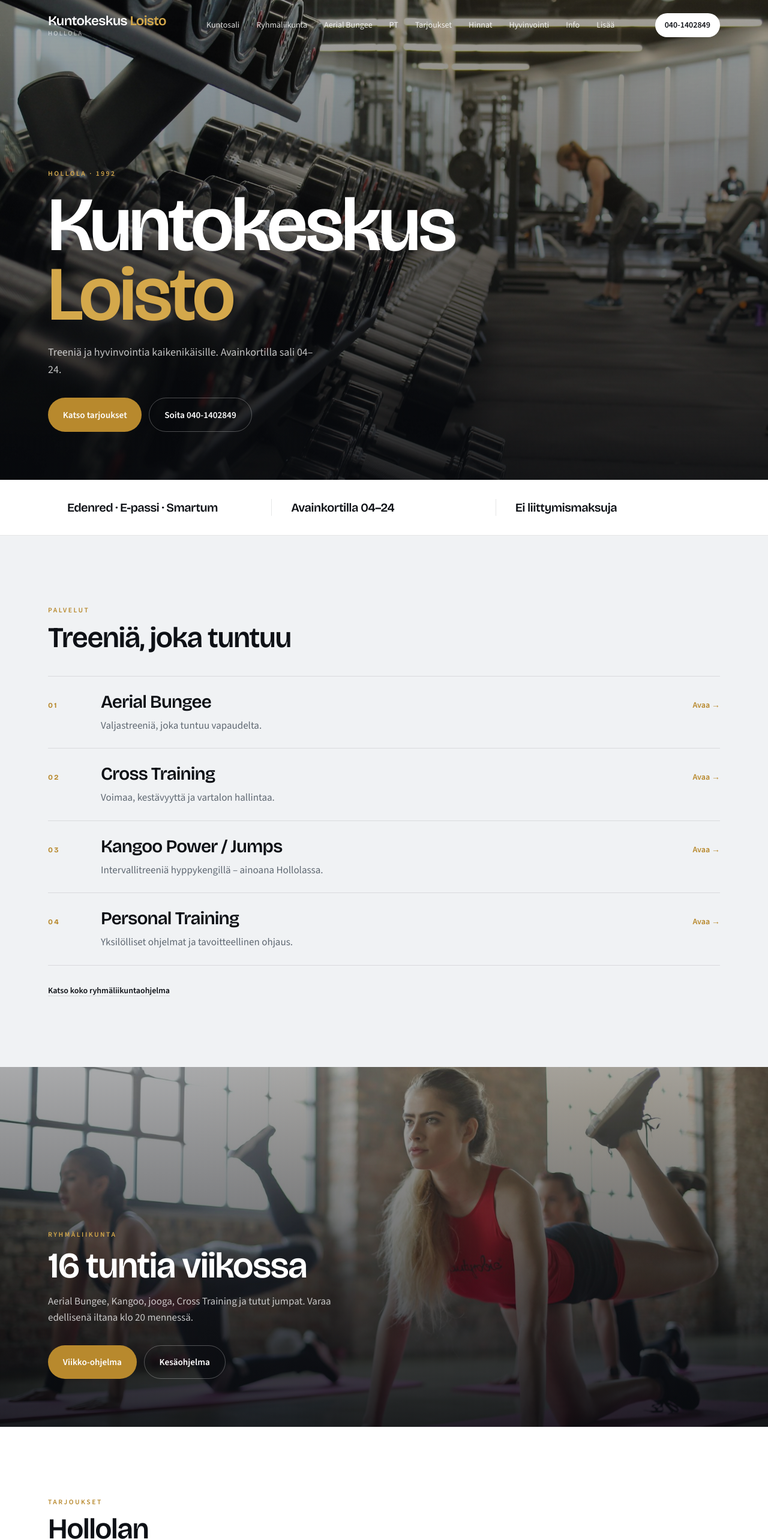
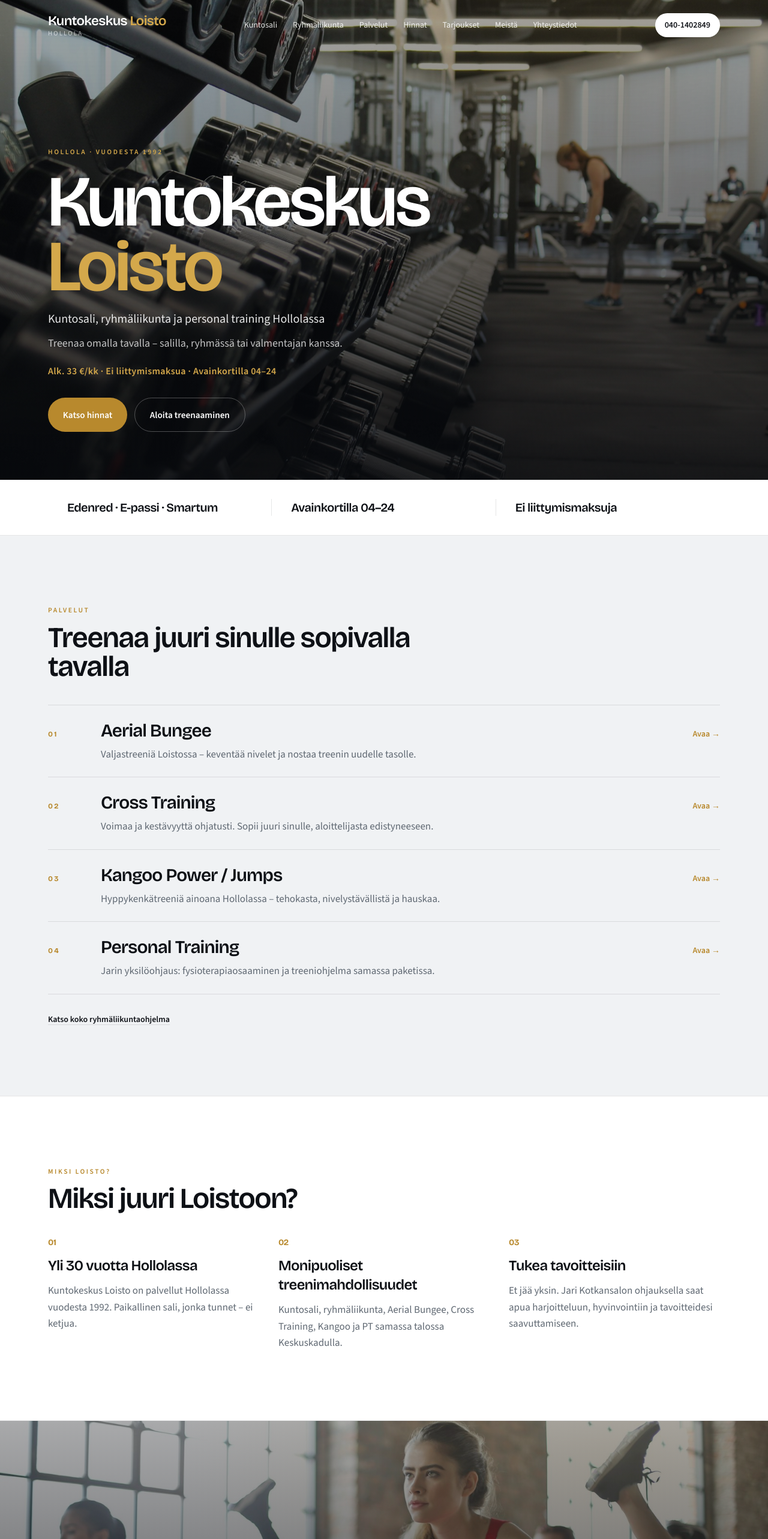
Before and after one commit to Handleri655/Kuntokeskus_loisto, a Next.js app: page /koti in a window 1280 px wide. Shown: the top 2566 px of the page at 60% size. Built offline with nearby package versions, Linux system fonts and the light colour scheme.

Commit message:
Improve sales copy, tighten nav, add Why Loisto and SEO.
Co-authored-by: Cursor <cursoragent@cursor.com>

```diff
--- a/data/prices.json
+++ b/data/prices.json
@@ -2,7 +2,7 @@
   "updatedAt": "2026-08-09T18:44:08.192Z",
   "headline": {
     "eyebrow": "Hinnasto 1.1.2026 alk.",
-    "title": "Hollolan edullisimmat treenit",
+    "title": "Kuntosali alk. 33 €/kk",
     "lead": "Ei liittymismaksuja. Kuukausi-, määrä- tai kertakortti – maksa kuukausittain tai kerralla.",
     "highlightKuntosali": "33 €/kk",
     "highlightRyhmaliikunta": "43 €/kk",
--- a/src/app/koti/page.tsx
+++ b/src/app/koti/page.tsx
@@ -1,11 +1,19 @@
+import type { Metadata } from "next";
 import Image from "next/image";
 import Link from "next/link";
 import { ContactCTA } from "@/components/ContactCTA";
 import { Reveal } from "@/components/Reveal";
 import { getPrices } from "@/lib/prices";
-import { services, site } from "@/lib/site";
+import { services, site, whyLoisto } from "@/lib/site";
 
 export const dynamic = "force-dynamic";
+
+export const metadata: Metadata = {
+  title: "Kuntosali Hollola | Kuntokeskus Loisto",
+  description:
+    "Kuntokeskus Loisto tarjoaa kuntosalin, ryhmäliikuntaa, Aerial Bungeeta, Cross Trainingia ja Personal Trainingia Hollolassa. Avainkortilla sali klo 04–24. Ei liittymismaksuja.",
+  alternates: { canonical: "/koti" },
+};
 
 const featured = services.slice(0, 4);
 
@@ -17,7 +25,7 @@ export default async function HomePage() {
       <section className="relative isolate min-h-[100svh] overflow-hidden bg-ink text-white">
         <Image
           src="/images/hero-gym.jpg"
-          alt="Kuntosaliharjoittelua Kuntokeskus Loistossa"
+          alt="Kuntosaliharjoittelua Kuntokeskus Loistossa Hollolassa"
           fill
           priority
           className="animate-drift object-cover object-center"
@@ -27,23 +35,29 @@ export default async function HomePage() {
         <div className="grain absolute inset-0" />
         <div className="container-page relative flex min-h-[100svh] flex-col justify-end pb-14 pt-32 md:pb-20">
           <p className="eyebrow animate-rise text-accent-bright">
-            Hollola · {site.founded}
+            Hollola · vuodesta {site.founded}
           </p>
-          <h1 className="animate-rise-delay-1 font-display mt-5 max-w-5xl text-[clamp(3.8rem,12vw,8rem)] font-semibold leading-[0.9] tracking-tight">
+          <h1 className="animate-rise-delay-1 font-display mt-5 max-w-5xl text-[clamp(3.4rem,11vw,7.5rem)] font-semibold leading-[0.9] tracking-tight">
             Kuntokeskus
             <br />
             <span className="text-accent-bright">Loisto</span>
           </h1>
-          <p className="animate-rise-delay-2 mt-6 max-w-md text-base leading-relaxed text-white/75 md:text-lg">
-            Treeniä ja hyvinvointia kaikenikäisille. Avainkortilla sali{" "}
-            {site.keycardHours}.
+          <p className="animate-rise-delay-2 mt-5 max-w-xl text-lg font-medium text-white/90 md:text-xl">
+            Kuntosali, ryhmäliikunta ja personal training Hollolassa
+          </p>
+          <p className="animate-rise-delay-2 mt-3 max-w-lg text-base leading-relaxed text-white/75 md:text-lg">
+            Treenaa omalla tavalla – salilla, ryhmässä tai valmentajan kanssa.
+          </p>
+          <p className="animate-rise-delay-2 mt-5 text-sm font-semibold tracking-wide text-accent-bright md:text-base">
+            Alk. {prices.headline.highlightKuntosali} · Ei liittymismaksua ·
+            Avainkortilla {site.keycardHours}
           </p>
           <div className="animate-rise-delay-2 mt-8 flex flex-wrap gap-3">
-            <Link href="/tarjoukset" className="btn-accent">
-              Katso tarjoukset
+            <Link href="/hinnat" className="btn-accent">
+              Katso hinnat
             </Link>
             <a href={site.phoneHref} className="btn-ghost">
-              Soita {site.phone}
+              Aloita treenaaminen
             </a>
           </div>
         </div>
@@ -70,7 +84,7 @@ export default async function HomePage() {
           <Reveal>
             <p className="eyebrow text-accent">Palvelut</p>
             <h2 className="font-display mt-3 max-w-2xl text-4xl font-semibold tracking-tight md:text-5xl">
-              Treeniä, joka tuntuu
+              Treenaa juuri sinulle sopivalla tavalla
             </h2>
           </Reveal>
 
@@ -108,10 +122,34 @@ export default async function HomePage() {
         </div>
       </section>
 
+      <section className="border-y border-[var(--line)] bg-white section-pad">
+        <div className="container-page">
+          <Reveal>
+            <p className="eyebrow text-accent">Miksi Loisto?</p>
+            <h2 className="font-display mt-3 max-w-2xl text-4xl font-semibold tracking-tight md:text-5xl">
+              Miksi juuri Loistoon?
+            </h2>
+          </Reveal>
+          <div className="mt-10 grid gap-8 md:grid-cols-3">
+            {whyLoisto.map((item, i) => (
+              <Reveal key={item.title} delay={i * 0.05}>
+                <p className="font-display text-sm font-bold tracking-[0.16em] text-accent">
+                  {String(i + 1).padStart(2, "0")}
+                </p>
+                <h3 className="font-display mt-3 text-2xl font-semibold tracking-tight">
+                  {item.title}
+                </h3>
+                <p className="mt-3 text-muted leading-relaxed">{item.text}</p>
+              </Reveal>
+            ))}
+          </div>
+        </div>
+      </section>
+
       <section className="relative min-h-[70vh] overflow-hidden bg-ink text-white md:min-h-[75vh]">
         <Image
           src="/images/group-fitness.jpg"
-          alt="Ryhmäliikuntaa"
+          alt="Ryhmäliikuntaa Kuntokeskus Loistossa"
           fill
           className="object-cover object-center"
           sizes="100vw"
@@ -142,15 +180,14 @@ export default async function HomePage() {
       <section className="section-pad bg-white">
         <div className="container-page grid gap-12 lg:grid-cols-[1fr_1.05fr] lg:items-end">
           <Reveal>
-            <p className="eyebrow text-accent">Tarjoukset</p>
+            <p className="eyebrow text-accent">Hinnat & tarjoukset</p>
             <h2 className="font-display mt-3 text-4xl font-semibold tracking-tight md:text-5xl">
-              Hollolan
-              <br />
-              halvimmat treenit
+              Kuntosali alk.{" "}
+              <span className="text-accent">{prices.headline.highlightKuntosali}</span>
             </h2>
             <p className="mt-4 max-w-md text-muted leading-relaxed">
-              Superetu alk. {prices.headline.highlightKuntosali}. Fitness
-              sisältää salin, jumpata, Aerial Bungeen ja Cross Trainingin.
+              Ei liittymismaksuja. Fitness sisältää salin, jumpata, Aerial
+              Bungeen ja Cross Trainingin.
             </p>
             <div className="mt-8 flex flex-wrap gap-3">
               <Link href="/tarjoukset" className="btn-accent">
@@ -183,8 +220,8 @@ export default async function HomePage() {
       </section>
 
       <ContactCTA
-        title="Tule treenaamaan"
-        text="Soita tai poikkea Keskuskatu 4:ään Hollolassa. Autamme alkuun."
+        title="Tule tutustumaan"
+        text="Soita tai poikkea Keskuskatu 4:ään Hollolassa. Autamme alkuun – ilman liittymismaksua."
       />
     </>
   );
--- a/src/app/kuntosali/page.tsx
+++ b/src/app/kuntosali/page.tsx
@@ -4,9 +4,9 @@ import { PageHero } from "@/components/PageHero";
 import { Reveal } from "@/components/Reveal";
 
 export const metadata: Metadata = {
-  title: "Kuntosali",
+  title: "Kuntosali Hollola",
   description:
-    "Kuntosalipalvelut Hollolassa – yksilölliset ohjelmat, kuntotestaus ja avainkortilla treeni klo 04–24.",
+    "Kuntosali Hollolassa – Kuntokeskus Loisto. Yksilölliset ohjelmat, kuntotestaus ja avainkortilla treeni klo 04–24. Ei liittymismaksuja.",
 };
 
 export default function KuntosaliPage() {
--- a/src/app/layout.tsx
+++ b/src/app/layout.tsx
@@ -18,12 +18,19 @@ const body = Source_Sans_3({
 
 export const metadata: Metadata = {
   title: {
-    default: `${site.name} Oy | Hollola`,
+    default: "Kuntosali Hollola | Kuntokeskus Loisto",
     template: `%s | ${site.name}`,
   },
   description:
-    "Kuntokeskus Loisto – kuntosali, ryhmäliikunta, Aerial Bungee, PT, solarium ja hyvinvointipalvelut Hollolassa. Avainkortilla treenaat klo 04–24.",
+    "Kuntokeskus Loisto tarjoaa kuntosalin, ryhmäliikuntaa, Aerial Bungeeta, Cross Trainingia ja Personal Trainingia Hollolassa. Avainkortilla sali klo 04–24. Ei liittymismaksuja.",
   metadataBase: new URL("https://kuntokeskusloisto.fi"),
+  openGraph: {
+    title: "Kuntosali Hollola | Kuntokeskus Loisto",
+    description:
+      "Kuntosali, ryhmäliikunta ja personal training Hollolassa vuodesta 1992.",
+    locale: "fi_FI",
+    type: "website",
+  },
 };
 
 export default function RootLayout({
--- a/src/app/loisto/page.tsx
+++ b/src/app/loisto/page.tsx
@@ -6,18 +6,18 @@ import { PageHero } from "@/components/PageHero";
 import { Reveal } from "@/components/Reveal";
 
 export const metadata: Metadata = {
-  title: "Loisto",
+  title: "Meistä",
   description:
-    "Tutustu Kuntokeskus Loistoon – kuntosali, ryhmäliikunta, solarium, PT ja hyvinvointi Hollolassa.",
+    "Kuntokeskus Loisto on palvellut Hollolassa vuodesta 1992. Tutustu saliin, palveluihin ja Jari Kotkansalon osaamiseen.",
 };
 
 export default function LoistoPage() {
   return (
     <>
       <PageHero
-        eyebrow="Loisto"
-        title="Treenaa kovaa Hollolassa"
-        lead="Kuntosali · ryhmäliikunta · solarium · personal training · painonpudotus. Toimivat & viihtyisät tilat kunnon kohotukseen."
+        eyebrow="Meistä"
+        title="Hollolassa vuodesta 1992"
+        lead="Kuntosali · ryhmäliikunta · solarium · personal training · painonpudotus. Paikallinen kuntokeskus, jossa treenaat omalla tavallasi."
         image="/images/hero-gym.jpg"
         imageAlt="Kuntokeskus Loisto"
       />
--- a/src/app/tarjoukset/page.tsx
+++ b/src/app/tarjoukset/page.tsx
@@ -10,7 +10,7 @@ import { site } from "@/lib/site";
 export const metadata: Metadata = {
   title: "Tarjoukset",
   description:
-    "Hollolan halvimmat treenit – tutustumistreenit, vuoden superetu, PT-edut ja hoitosarjat Kuntokeskus Loistossa.",
+    "Tutustumistreenit, vuoden superetu, PT-edut ja hoitosarjat Kuntokeskus Loistossa Hollolassa. Kuntosali alk. 33 €/kk.",
 };
 
 export const dynamic = "force-dynamic";
@@ -22,7 +22,7 @@ export default async function TarjouksetPage() {
     <>
       <PageHero
         eyebrow="Tarjoukset"
-        title="Hollolan halvimmat treenit"
+        title="Tarjoukset Loistossa"
         lead="Tutustumistreenit, vuoden superetu, PT-edut ja hyvinvointitarjoukset – kaikki yhdestä paikasta."
         image="/images/hero-hinnat.jpg"
         imageAlt="Treenitarjoukset Kuntokeskus Loistossa"
@@ -280,7 +280,7 @@ export default async function TarjouksetPage() {
               <div className="relative aspect-[3/4] overflow-hidden rounded-[1.1rem]">
                 <Image
                   src="/images/tarjoukset-flyer.png"
-                  alt="Hollolan halvimmat treenit -tarjouslehti"
+                  alt="Kuntokeskus Loiston tarjouslehti"
                   fill
                   className="object-cover object-top"
                   sizes="(max-width: 1024px) 100vw, 50vw"
--- a/src/components/Header.tsx
+++ b/src/components/Header.tsx
@@ -2,12 +2,13 @@
 
 import Link from "next/link";
 import { useEffect, useState } from "react";
-import { moreNav, nav, site } from "@/lib/site";
+import { nav, servicesNav, site } from "@/lib/site";
 
 export function Header() {
   const [scrolled, setScrolled] = useState(false);
   const [open, setOpen] = useState(false);
-  const [moreOpen, setMoreOpen] = useState(false);
+  const [servicesOpen, setServicesOpen] = useState(false);
+  const [mobileServicesOpen, setMobileServicesOpen] = useState(false);
 
   useEffect(() => {
     const onScroll = () => setScrolled(window.scrollY > 24);
@@ -22,6 +23,10 @@ export function Header() {
       document.body.style.overflow = "";
     };
   }, [open]);
+
+  const linkClass = scrolled
+    ? "text-ink-soft hover:bg-mist hover:text-ink"
+    : "text-white/85 hover:bg-white/10 hover:text-white";
 
   return (
     <header
@@ -52,45 +57,38 @@ export function Header() {
           </div>
         </Link>
 
-        <nav className="hidden items-center gap-1 lg:flex">
-          {nav.map((item) => (
+        <nav className="hidden items-center gap-0.5 lg:flex">
+          {nav.slice(0, 2).map((item) => (
             <Link
               key={item.href}
               href={item.href}
-              className={`rounded-full px-3 py-2 text-sm font-medium transition-colors ${
-                scrolled
-                  ? "text-ink-soft hover:bg-mist hover:text-ink"
-                  : "text-white/85 hover:bg-white/10 hover:text-white"
-              }`}
+              className={`rounded-full px-3 py-2 text-sm font-medium transition-colors ${linkClass}`}
             >
               {item.label}
             </Link>
           ))}
+
           <div
             className="relative"
-            onMouseEnter={() => setMoreOpen(true)}
-            onMouseLeave={() => setMoreOpen(false)}
+            onMouseEnter={() => setServicesOpen(true)}
+            onMouseLeave={() => setServicesOpen(false)}
           >
             <button
               type="button"
-              className={`rounded-full px-3 py-2 text-sm font-medium transition-colors ${
-                scrolled
-                  ? "text-ink-soft hover:bg-mist hover:text-ink"
-                  : "text-white/85 hover:bg-white/10 hover:text-white"
-              }`}
-              aria-expanded={moreOpen}
+              className={`rounded-full px-3 py-2 text-sm font-medium transition-colors ${linkClass}`}
+              aria-expanded={servicesOpen}
             >
-              Lisää
+              Palvelut
             </button>
             <div
-              className={`absolute right-0 top-full min-w-[14rem] pt-2 transition ${
-                moreOpen
+              className={`absolute left-0 top-full min-w-[16rem] pt-2 transition ${
+                servicesOpen
                   ? "pointer-events-auto opacity-100"
                   : "pointer-events-none opacity-0"
               }`}
             >
               <div className="overflow-hidden rounded-2xl border border-[var(--line)] bg-white py-2 shadow-xl shadow-black/10">
-                {moreNav.map((item) => (
+                {servicesNav.map((item) => (
                   <Link
                     key={item.href}
                     href={item.href}
@@ -102,6 +100,16 @@ export function Header() {
               </div>
             </div>
           </div>
+
+          {nav.slice(2).map((item) => (
+            <Link
+              key={item.href}
+              href={item.href}
+              className={`rounded-full px-3 py-2 text-sm font-medium transition-colors ${linkClass}`}
+            >
+              {item.label}
+            </Link>
+          ))}
         </nav>
 
         <div className="flex items-center gap-2">
@@ -153,7 +161,7 @@ export function Header() {
         } overflow-hidden border-t border-[var(--line)] bg-[rgba(251,252,253,0.98)] transition-all duration-500`}
       >
         <div className="container-page flex max-h-[calc(100dvh-4.5rem)] flex-col gap-1 overflow-y-auto py-6 text-ink">
-          {[...nav, ...moreNav].map((item) => (
+          {nav.slice(0, 2).map((item) => (
             <Link
               key={item.href}
               href={item.href}
@@ -163,6 +171,40 @@ export function Header() {
               {item.label}
             </Link>
           ))}
+
+          <button
+            type="button"
+            className="flex items-center justify-between rounded-xl px-3 py-3 text-left font-medium text-ink-soft transition hover:bg-mist hover:text-ink"
+            onClick={() => setMobileServicesOpen((v) => !v)}
+            aria-expanded={mobileServicesOpen}
+          >
+            Palvelut
+            <span className="text-muted">{mobileServicesOpen ? "−" : "+"}</span>
+          </button>
+          {mobileServicesOpen
+            ? servicesNav.map((item) => (
+                <Link
+                  key={item.href}
+                  href={item.href}
+                  onClick={() => setOpen(false)}
+                  className="rounded-xl px-6 py-2.5 text-ink-soft transition hover:bg-mist hover:text-ink"
+                >
+                  {item.label}
+                </Link>
+              ))
+            : null}
+
+          {nav.slice(2).map((item) => (
+            <Link
+              key={item.href}
+              href={item.href}
+              onClick={() => setOpen(false)}
+              className="rounded-xl px-3 py-3 font-medium text-ink-soft transition hover:bg-mist hover:text-ink"
+            >
+              {item.label}
+            </Link>
+          ))}
+
           <a
             href={site.phoneHref}
             className="mt-3 inline-flex items-center justify-center rounded-full bg-ink px-5 py-3.5 font-semibold text-white"
--- a/src/lib/site.ts
+++ b/src/lib/site.ts
@@ -18,26 +18,45 @@ export const site = {
   founded: "1992",
 } as const;
 
+/** Top-level nav links (desktop) */
 export const nav = [
   { href: "/kuntosali", label: "Kuntosali" },
   { href: "/ryhmaliikunta", label: "Ryhmäliikunta" },
-  { href: "/aerial-bungee", label: "Aerial Bungee" },
-  { href: "/personal-training", label: "PT" },
+  { href: "/hinnat", label: "Hinnat" },
   { href: "/tarjoukset", label: "Tarjoukset" },
-  { href: "/hinnat", label: "Hinnat" },
-  { href: "/hyvinvointi", label: "Hyvinvointi" },
-  { href: "/info", label: "Info" },
+  { href: "/loisto", label: "Meistä" },
+  { href: "/info", label: "Yhteystiedot" },
 ] as const;
 
-export const moreNav = [
+/** Services dropdown */
+export const servicesNav = [
+  { href: "/aerial-bungee", label: "Aerial Bungee" },
   { href: "/cross-training", label: "Cross Training" },
   { href: "/kangoo", label: "Kangoo Power / Jumps" },
-  { href: "/aanimaljarentoutus", label: "Äänimaljarentoutus" },
+  { href: "/personal-training", label: "Personal Training" },
   { href: "/jooga", label: "Jooga" },
+  { href: "/hyvinvointi", label: "Hyvinvointi" },
   { href: "/painonpudotus", label: "Painonpudotus" },
   { href: "/solarium", label: "Solarium" },
-  { href: "/jari", label: "Henkilökuva" },
-  { href: "/loisto", label: "Loisto" },
+  { href: "/aanimaljarentoutus", label: "Äänimaljarentoutus" },
+] as const;
+
+/** @deprecated use servicesNav — kept for any leftover imports */
+export const moreNav = servicesNav;
+
+export const whyLoisto = [
+  {
+    title: "Yli 30 vuotta Hollolassa",
+    text: `Kuntokeskus Loisto on palvellut Hollolassa vuodesta ${site.founded}. Paikallinen sali, jonka tunnet – ei ketjua.`,
+  },
+  {
+    title: "Monipuoliset treenimahdollisuudet",
+    text: "Kuntosali, ryhmäliikunta, Aerial Bungee, Cross Training, Kangoo ja PT samassa talossa Keskuskadulla.",
+  },
+  {
+    title: "Tukea tavoitteisiin",
+    text: "Et jää yksin. Jari Kotkansalon ohjauksella saat apua harjoitteluun, hyvinvointiin ja tavoitteidesi saavuttamiseen.",
+  },
 ] as const;
 
 export const dutyHours = [
@@ -62,31 +81,31 @@ export const services = [
   {
     href: "/aerial-bungee",
     title: "Aerial Bungee",
-    text: "Valjastreeniä, joka tuntuu vapaudelta.",
+    text: "Valjastreeniä Loistossa – keventää nivelet ja nostaa treenin uudelle tasolle.",
   },
   {
     href: "/cross-training",
     title: "Cross Training",
-    text: "Voimaa, kestävyyttä ja vartalon hallintaa.",
+    text: "Voimaa ja kestävyyttä ohjatusti. Sopii juuri sinulle, aloittelijasta edistyneeseen.",
   },
   {
     href: "/kangoo",
     title: "Kangoo Power / Jumps",
-    text: "Intervallitreeniä hyppykengillä – ainoana Hollolassa.",
+    text: "Hyppykenkätreeniä ainoana Hollolassa – tehokasta, nivelystävällistä ja hauskaa.",
   },
   {
     href: "/personal-training",
     title: "Personal Training",
-    text: "Yksilölliset ohjelmat ja tavoitteellinen ohjaus.",
+    text: "Jarin yksilöohjaus: fysioterapiaosaaminen ja treeniohjelma samassa paketissa.",
   },
   {
     href: "/aanimaljarentoutus",
     title: "Äänimaljarentoutus",
-    text: "Lempeää hyvinvointia äänien maailmassa.",
+    text: "Syvärentoutusta äänimaljoin – palautumiseen arjen keskellä.",
   },
   {
     href: "/kuntosali",
     title: "Kuntosali",
-    text: "Avainkortilla sali joka päivä klo 04–24.",
+    text: `Oma avainkortti, sali auki ${site.keycardHours}. Treenaa milloin sinulle sopii.`,
   },
 ] as const;
```
Also changed, not shown: src/app/robots.ts (added, +12 -0 lines), src/app/sitemap.ts (added, +28 -0 lines), src/components/Footer.tsx (+4 -3 lines).
